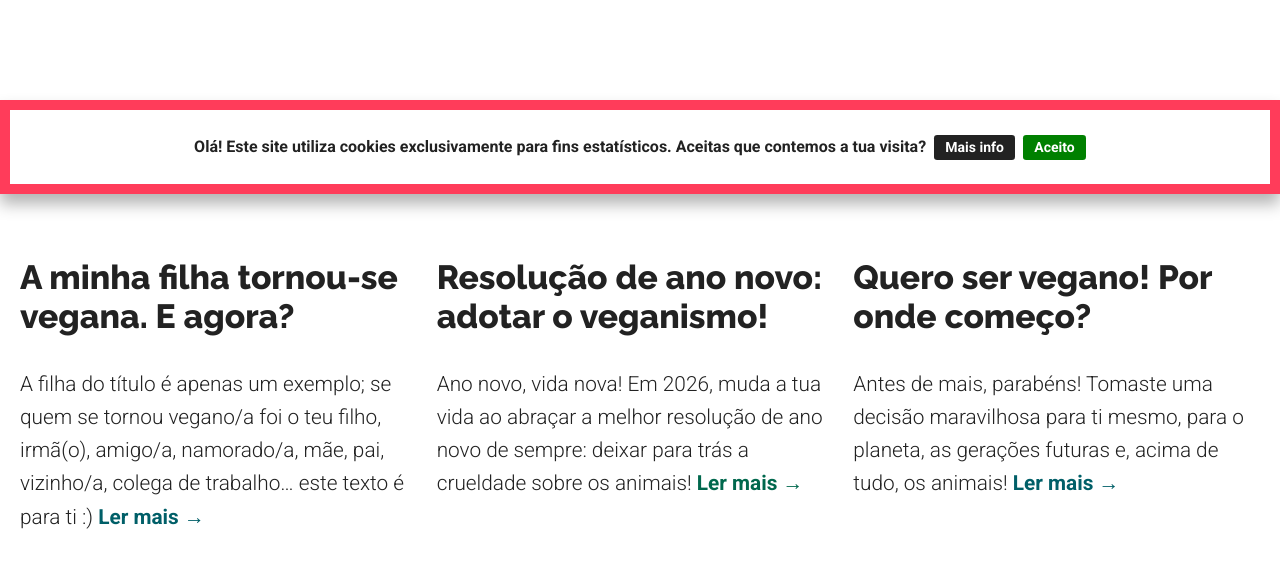
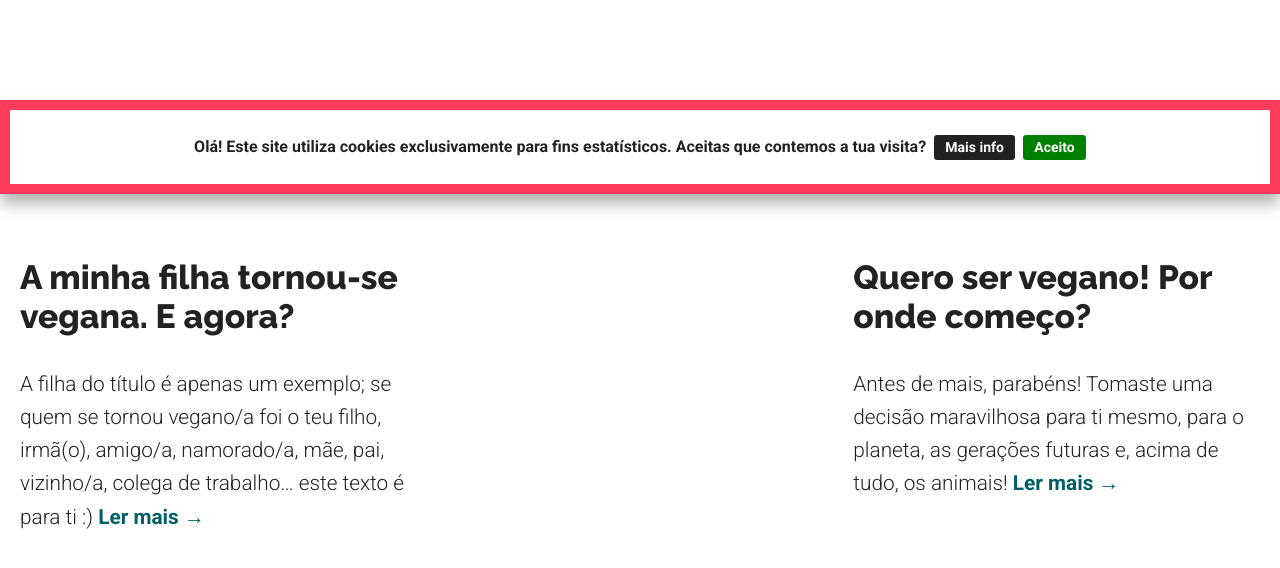
Before and after one commit to veganismosemduvida/veganismosemduvida.github.io, a Jekyll site: the page built from index.html, in a window 1280 px wide and 900 px high, cut to the strip 0-578 px from the top of the window. Shown: the top 568 px of the strip. Built offline with Jekyll 4.4.1, drawn with Linux system fonts in a browser that asks for light colours; nearby versions of some CDN libraries.

Commit message:
Update external links

```diff
--- a/index.html
+++ b/index.html
@@ -32,7 +32,7 @@ layout: default
   <div class="col-md-4">
 
 {% for post in site.pages %}
-{% if post.url == '/resolucao-de-ano-novo-adotar-o-veganismo/' %}
+{% if post.url == '/e-possivel-gostar-de-animais-e-nao-ser-vegano/' %}
       <div class="mb-3 d-flex align-items-center">
               <a href="{{site.baseurl}}{{post.url}}" class="frontpage"><div>
                   <h1 class="mb-2 h6 home-title">
```
Also changed, not shown: _posts/2021-02-26-e-possivel-obter-apoio-na-minha-transicao-para-o-veganismo.md (+4 -4 lines), _posts/2021-02-26-quando-eu-me-tornar-vegano-como-vao-reagir-familiares-amigos-e-conhecidos.md (+2 -2 lines).
